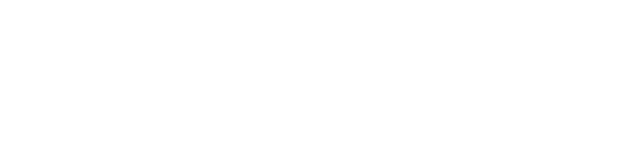
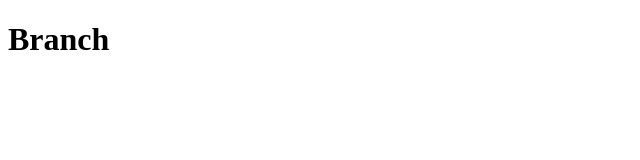
Before and after one commit to muftifachrudin/FUNDAMENTAL, a plain HTML site: page Materi/10. Git and Github/index.html in a window 1280 px wide. Shown: the whole page, without its empty margins (0-640 px from the left). Drawn offline with Linux system fonts and the light colour scheme.

Commit message:
Add Index.html

```diff
--- a/Materi/10. Git and Github/index.html
+++ b/Materi/10. Git and Github/index.html
@@ -4,9 +4,9 @@
     <meta charset="UTF-8">
     <meta http-equiv="X-UA-Compatible" content="IE=edge">
     <meta name="viewport" content="width=device-width, initial-scale=1.0">
-    <title>Document</title>
+    <title>Branch</title>
 </head>
 <body>
-
+    <h1>Branch</h1>
 </body>
 </html>
```
